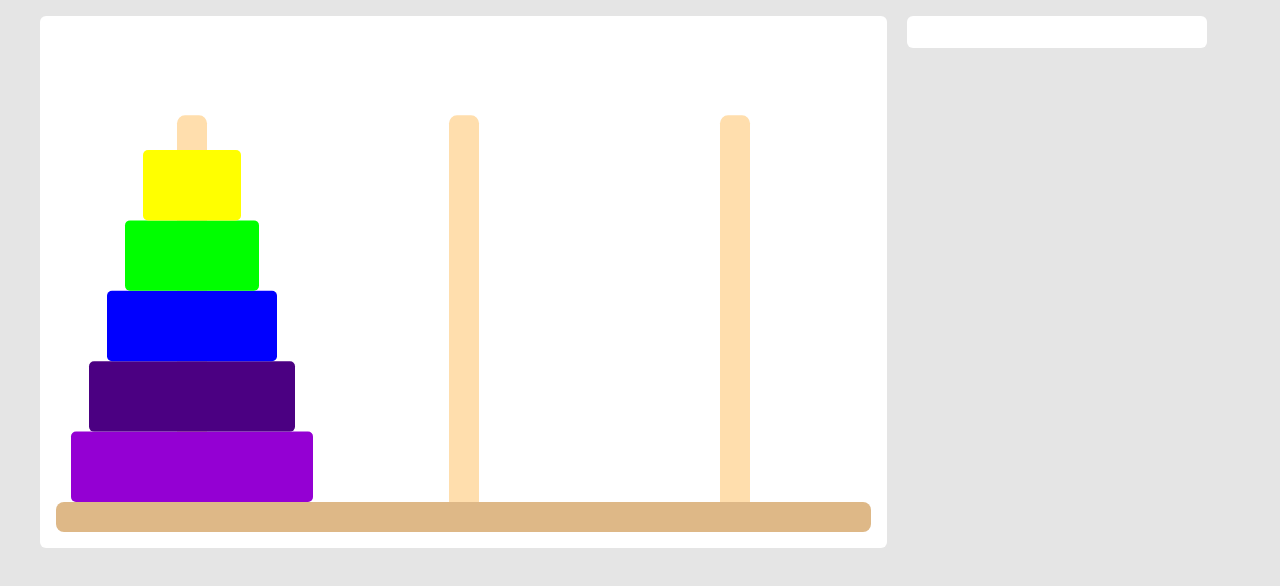
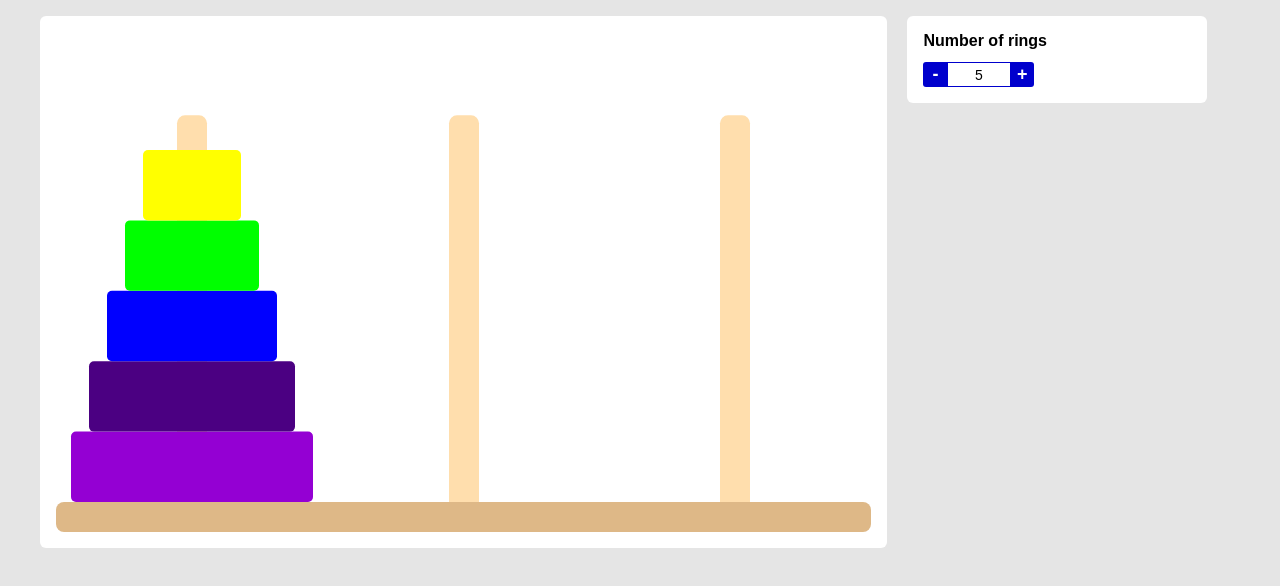
Before and after one commit to PerJenelius/towersOfHanoi.js, a plain HTML site: page index.html in a window 1280 px wide. Drawn offline with Linux system fonts and the light colour scheme.

Commit message:
Number of rings now selectable

```diff
--- a/index.html
+++ b/index.html
@@ -15,6 +15,10 @@
 			</canvas>
 			<div class="controls">
 				<div class="formRow">
+					<p><strong>Number of rings</strong></p>
+					<input id="minsSeg" value="-" type="button" class="niceBtn btnLeft" onclick="changeRingCount('mins')" />
+					<input id="textSeg" value="5" type="text" class="niceTxt" onchange="changeRingCount('text')" />
+					<input id="plusSeg" value="+" type="button" class="niceBtn btnRight" onclick="changeRingCount('plus')" />
 				</div>
 			</div>
 		</div>
--- a/scripts.js
+++ b/scripts.js
@@ -9,6 +9,8 @@ const app = {
     stickRadius: 8,
     activeStick: -1,
     ringCount: 5,
+    ringMin: 3,
+    ringMax: 20,
     ringRadius: 5,
     rings: [],
     quarter: 0.5 * Math.PI,
@@ -37,9 +39,11 @@ const updatePage = () => {
     clearCanvas();
     drawFrame();
     drawRings();
+    checkForWin();
 }
 
 const setupRings = () => {
+    app.rings = [];
     let left = [];
     for (let i = app.ringCount; i > 0 ; i--) {
         left.push(i);
@@ -49,6 +53,27 @@ const setupRings = () => {
     for (let i = 1; i < app.stickCount; i++) {
         app.rings.push([]);
     }
+
+    document.getElementById('textSeg').value = app.ringCount;
+}
+
+const changeRingCount = (input) => {
+    let value = 0;
+    switch (input) {
+        case 'mins': value = app.ringCount - 1; break;
+        case 'plus': value = app.ringCount + 1; break;
+        case 'text': value = parseInt(document.getElementById('textSeg').value); break;
+    }
+    app.ringCount = typeof(value) == 'number' && value >= app.ringMin && value <= app.ringMax ? value : app.ringCount;
+    setupRings();
+    updatePage();
+}
+
+const checkForWin = () => {
+    document.getElementsByTagName('body')[0].style.backgroundColor =
+        app.rings[app.stickCount - 1].length === app.ringCount ?
+        body.style.backgroundColor = 'lightgreen' :
+        body.style.backgroundColor = '#e5e5e5';
 }
 
 const clearCanvas = () => {
@@ -153,6 +178,9 @@ const drawRings = () => {
             const ringIndex = app.ringCount - ringSize;
             const colorIndex = ringIndex % app.colors.length;
             const offset = app.activeStick === i && j === app.rings[i].length - 1 ? j + 1 : j;
+
+
+
             app.ctx.fillStyle = app.colors[colorIndex];
             app.ctx.beginPath();
             app.ctx.arc((position - baseWidth + (ringIndex * widthInc) + app.ringRadius), (baseHeight - (offset + 1) * ringHeight + app.ringRadius), app.ringRadius, Math.PI, 1.5 * Math.PI);
```
